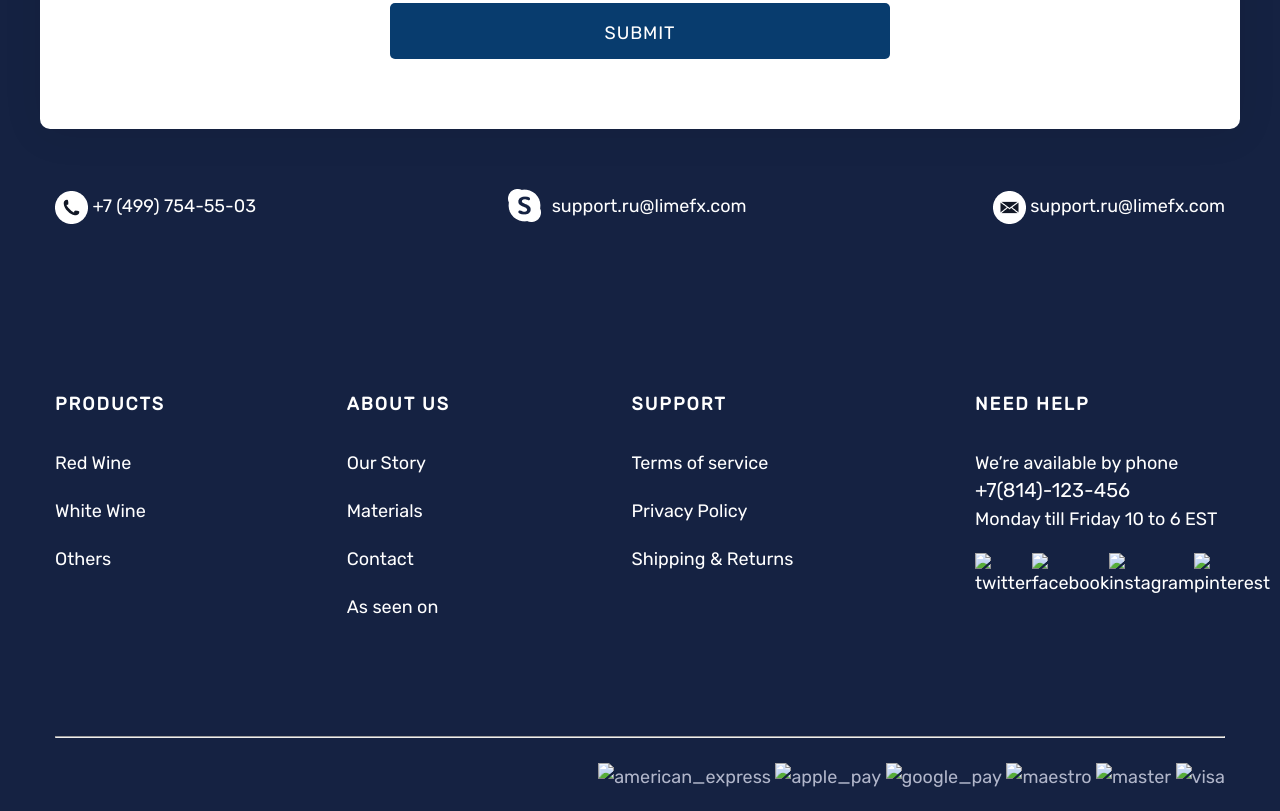
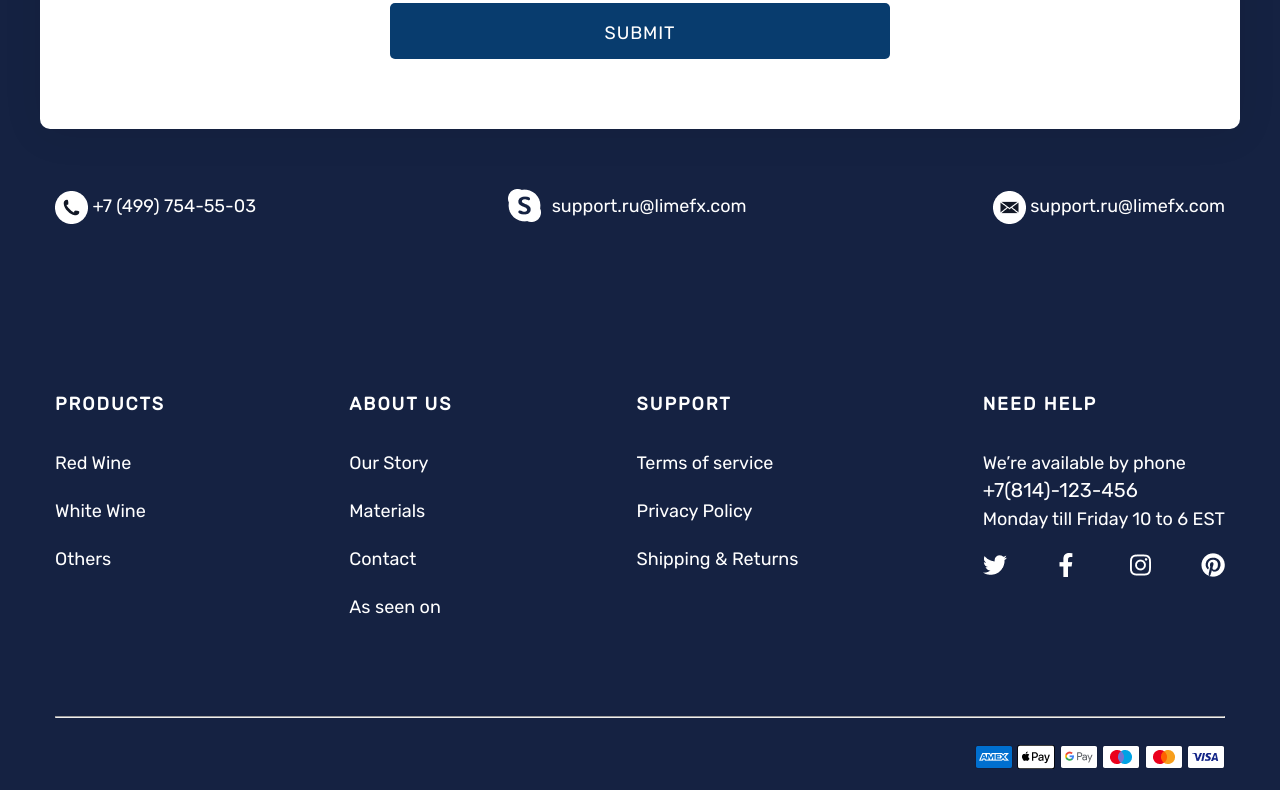
Before and after one commit to MaksymSalamatov/DeskPlus, a plain HTML site: page second.html in a window 1280 px wide. Shown: the part 756-1567 px from the top of the page. After the commit the page ends 1546 px from the top, so only its background shows below. Drawn offline with nearby package versions, Linux system fonts and the light colour scheme; the site is published under a folder, as on GitHub Pages, so addresses that start at the root find nothing.

Commit message:
Add files via upload

```diff
--- a/second.html
+++ b/second.html
@@ -7,7 +7,7 @@
     <link href="https://fonts.googleapis.com/css2?family=DM+Sans:wght@500&family=Poppins&family=Rubik&display=swap" rel="stylesheet">
     <link rel="stylesheet" href="css/style.min.css">
     <link rel="stylesheet" href="css/second.min.css">
-    <link rel="shortcut icon" href="/img/favicon.png" type="image/x-icon">
+    <link rel="shortcut icon" href="./img/favicon.png" type="image/x-icon">
     <title>DeskPlus Feedback</title>
 </head>
 <body>
@@ -17,7 +17,7 @@
   <div class="container">
     <div class="header_wrap">
       <div class="header_logo animate__animated animate__fadeInLeft animate__slow">
-        <a href="/index.html"><img src="img/header/Logo.png" alt="logo"></a>
+        <a href="/index.html"><img src="./img/header/Logo.png" alt="logo"></a>
       </div>
       <div class="header_menu">
         <div class="burger">
@@ -82,7 +82,7 @@
                                             <option value="12">China</option>
                                         </select>
 
-                                        <span><img src="/img/feedback/Shape.png" alt="Shape" class="arrow"></span>
+                                        <span><img src="./img/feedback/Shape.png" alt="Shape" class="arrow"></span>
                                     </div>
 
                                 </div>
@@ -157,10 +157,10 @@
             <a href="tel:+7814123456" class="footer_info-items-phone">+7(814)-123-456</a><br>
             Monday till Friday 10 to 6 EST</p>
           <div class="footer_info-items-social">
-            <a href="https://twitter.com/?lang=ru" target="_blank"><img src="/img/footer/social/twitter.png" alt="twitter"></a>
-            <a href="https://www.facebook.com" target="_blank"><img src="/img/footer/social/facebook.png" alt="facebook"></a>
-            <a href="https://www.instagram.com" target="_blank"><img src="/img/footer/social/instagram.png" alt="instagram"></a>
-            <a href="https://www.pinterest.com" target="_blank"><img src="/img/footer/social/pinterest.png" alt="pinterest"></a>
+            <a href="https://twitter.com/?lang=ru" target="_blank"><img src="./img/footer/social/twitter.png" alt="twitter"></a>
+            <a href="https://www.facebook.com" target="_blank"><img src="./img/footer/social/facebook.png" alt="facebook"></a>
+            <a href="https://www.instagram.com" target="_blank"><img src="./img/footer/social/instagram.png" alt="instagram"></a>
+            <a href="https://www.pinterest.com" target="_blank"><img src="./img/footer/social/pinterest.png" alt="pinterest"></a>
           </div>
         </div>
       </div>
@@ -168,12 +168,12 @@
     <hr>
     <div class="footer_payment">
       <div class="footer_payment-wrap">
-        <a href="https://www.americanexpress.com" target="_blank"><img src="/img/footer/american_express.png" alt="american_express"></a>
-        <a href="https://www.apple.com/apple-pay/" target="_blank"><img src="/img/footer/apple_pay.png" alt="apple_pay"></a>
-        <a href="https://pay.google.com" target="_blank"><img src="/img/footer/google_pay.png" alt="google_pay"></a>
-        <a href="https://www.multisafepay.com" target="_blank"><img src="/img/footer/maestro.png" alt="maestro"></a>
-        <a href="https://www.mastercard.us/en-us.html" target="_blank"><img src="/img/footer/master.png" alt="master"></a>
-        <a href="https://quickpay.net/fr/payment-methods/visa" target="_blank"><img src="/img/footer/visa.png" alt="visa"></a>
+        <a href="https://www.americanexpress.com" target="_blank"><img src="./img/footer/american_express.png" alt="american_express"></a>
+        <a href="https://www.apple.com/apple-pay/" target="_blank"><img src="./img/footer/apple_pay.png" alt="apple_pay"></a>
+        <a href="https://pay.google.com" target="_blank"><img src="./img/footer/google_pay.png" alt="google_pay"></a>
+        <a href="https://www.multisafepay.com" target="_blank"><img src="./img/footer/maestro.png" alt="maestro"></a>
+        <a href="https://www.mastercard.us/en-us.html" target="_blank"><img src="./img/footer/master.png" alt="master"></a>
+        <a href="https://quickpay.net/fr/payment-methods/visa" target="_blank"><img src="./img/footer/visa.png" alt="visa"></a>
       </div>
 
     </div>
```
Also changed, not shown: index.html (+18 -18 lines).
